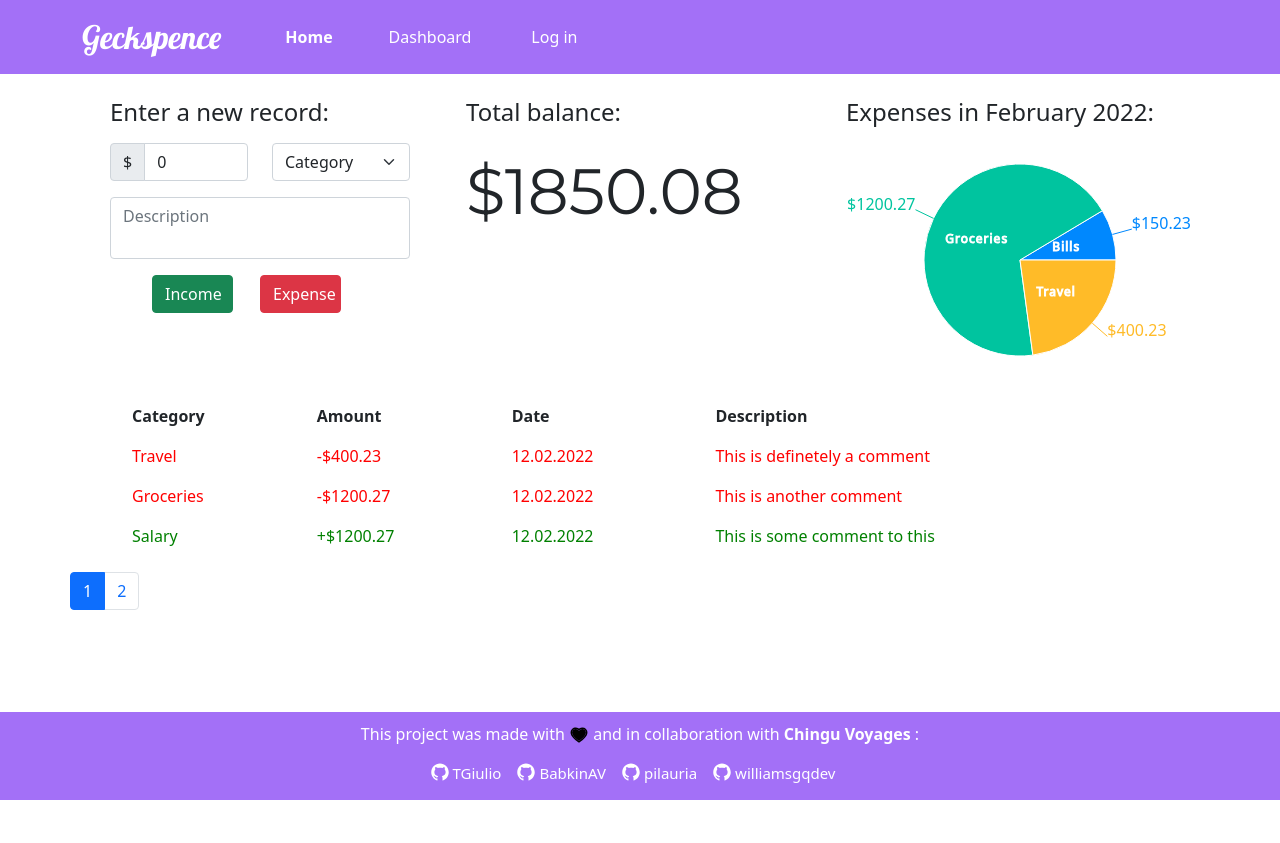
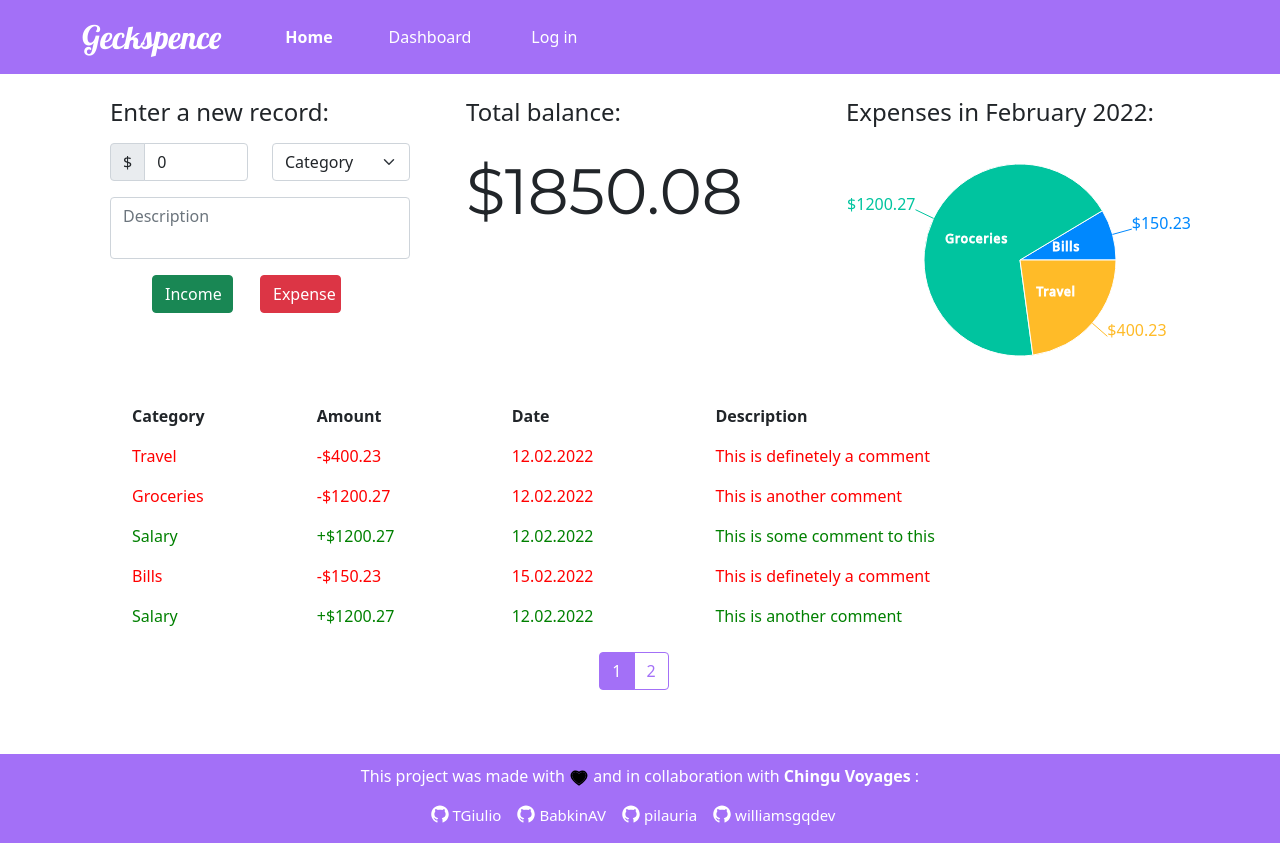
Before and after one commit to chingu-voyages/v37-geckos-team-07, a React (Create React App) app: page / in a window 1280 px wide. Before the commit the page ends 800 px from the top, so only its background shows below. Built offline with nearby package versions, Linux system fonts and the light colour scheme.

Commit message:
complete the pagination with style, displaying 5 rows per page

```diff
--- a/src/components/OperationsTable.js
+++ b/src/components/OperationsTable.js
@@ -24,14 +24,10 @@ function OperationsTable() {
   };
   const handlePage = (number) => {
     setPage(number);
-    console.log(number);
   };
-  const rowsPerPage = 3;
+  const rowsPerPage = 5;
   const pageNumber = Math.ceil(reversedArr.length / rowsPerPage);
-  let pageRows = reversedArr.slice((page - 1) * rowsPerPage, page * rowsPerPage);
-  // setTimeout(() => {
-  //   handlePage(2);
-  // }, 2000);
+  const pageRows = reversedArr.slice((page - 1) * rowsPerPage, page * rowsPerPage);
 
   return (
     <>
--- a/src/components/PaginationBar.js
+++ b/src/components/PaginationBar.js
@@ -10,20 +10,16 @@ function PaginationBar({ pageNumber, handlePage }) {
   };
 
   const numbers = [];
-  // numbers.push(<Pagination.First />);
-  // items.push(<Pagination.Prev />);
 
   for (let i = 1; i <= pageNumber; i++) {
     numbers.push(i);
   }
-  // items.push(<Pagination.Next />);
-  // items.push(<Pagination.Last />);
 
   return (
-    <Row className="justify-content-center">
-      <Pagination>
+    <Row>
+      <Pagination className="justify-content-center">
         {numbers.map((number) => (
-          <Pagination.Item key={number} active={number === isActive} onClick={pageClick}>
+          <Pagination.Item size="sm" key={number} active={number === isActive} onClick={pageClick}>
             {number}
           </Pagination.Item>
         ))}
--- a/src/scss/App.scss
+++ b/src/scss/App.scss
@@ -9,3 +9,4 @@
 @import 'components/dashboardHeader';
 @import 'components/sidebar';
 @import 'components/buttons';
+@import 'components/paginationBar';
--- /dev/null
+++ b/src/scss/components/_paginationBar.scss
@@ -0,0 +1,13 @@
+.page-item {
+  .page-link {
+    color: $indigo-300 !important;
+    background-color: white !important;
+    border-color: $indigo-300 !important;
+  }
+  &.active {
+    .page-link {
+      background-color: $indigo-300 !important;
+      color: white !important;
+    }
+  }
+}
```
